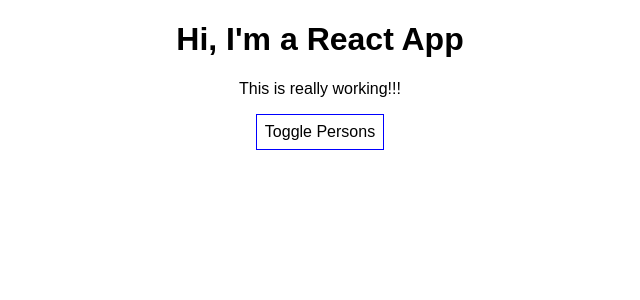
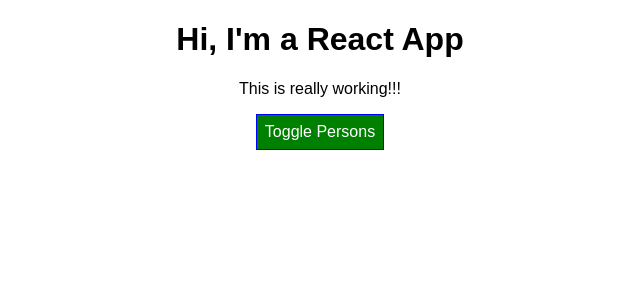
Before and after one commit to franco148/reactjs-examples, a React (Create React App) app in the folder first-react-app/: page / in a window 1280 px wide. Shown: the top 300 px of the page, without its empty margins (320-960 px from the left). Built offline with nearby package versions, Linux system fonts and the light colour scheme.

Commit message:
reactjs-max-styling: Section 5 - Using Styled Components & Dynamic Styles

```diff
--- a/first-react-app/src/App.js
+++ b/first-react-app/src/App.js
@@ -1,10 +1,25 @@
 import React, { Component } from 'react';
 import logo from './logo.svg';
 
-import Radium, { StyleRoot } from 'radium';
+// import Radium, { StyleRoot } from 'radium';
+import styled from 'styled-components';
 
 import './App.css';
 import Person from './Person/Person';
+
+const StyledButton = styled.button`
+  background-color: ${props => props.alt ? 'red' : 'green'};
+  color: white;
+  font: inherit;
+  border: 1px solid blue;
+  padding: 8px;
+  cursor: pointer;
+
+  &:hover {
+    background-color: ${props => props.alt ? 'salmon' : 'lightgreen'};
+    color: black;
+  }
+`
 
 class App extends Component {
 
@@ -67,18 +82,19 @@ class App extends Component {
 
   render() {
 
-    const style = {
-      backgroundColor: 'white',
-      font: 'inherit',
-      border: '1px solid blue',
-      padding: '8px',
-      cursor: 'pointer',
-      // The following work with Radium
-      ':hover': {
-        backgroundColor: 'lightgreen',
-        color: 'black'
-      }
-    };
+    // * Radium approach
+    // const style = {
+    //   backgroundColor: 'white',
+    //   font: 'inherit',
+    //   border: '1px solid blue',
+    //   padding: '8px',
+    //   cursor: 'pointer',
+    //   // The following work with Radium
+    //   ':hover': {
+    //     backgroundColor: 'lightgreen',
+    //     color: 'black'
+    //   }
+    // };
 
     let persons = null;
     if (this.state.showPersons) {
@@ -105,11 +121,12 @@ class App extends Component {
             age={this.state.persons[2].age} /> */}
         </div>
       );
-      style.backgroundColor = 'red';
-      style[':hover'] = {
-        backgroundColor: 'salmon',
-        color: 'blue'
-      };
+      // * Radium approach
+      // style.backgroundColor = 'red';
+      // style[':hover'] = {
+      //   backgroundColor: 'salmon',
+      //   color: 'blue'
+      // };
     }
 
     // let classes = ['red', 'bold'].join(' ');
@@ -127,24 +144,38 @@ class App extends Component {
       // ? using MediaQueries with Radium
 
       // ! Important: We can only have one root element in JSX code.
-      <StyleRoot>
-        <div className="App">
-          <h1>Hi, I'm a React App</h1>
-          <p className={classes.join(' ')}>This is really working!!!</p>
-          {/* https://reactjs.org/docs/events.html#supported-events
-              If we want to sent parameters to the eventHandler, we
-              can do the following:
+      // * Radium approach
+      // <StyleRoot>
+      //   <div className="App">
+      //     <h1>Hi, I'm a React App</h1>
+      //     <p className={classes.join(' ')}>This is really working!!!</p>
+      //     {/* https://reactjs.org/docs/events.html#supported-events
+      //         If we want to sent parameters to the eventHandler, we
+      //         can do the following:
 
-              Approach 1: this.switchNameHandler.bind(this, 'parameter')
-              Approach 2: onClick={() => this.switchNameHandler('parameter')}
-          */}
-          <button
-            style={style}
-            onClick={this.togglePersonsHandler}>Toggle Persons</button>
+      //         Approach 1: this.switchNameHandler.bind(this, 'parameter')
+      //         Approach 2: onClick={() => this.switchNameHandler('parameter')}
+      //     */}
+      //     <button
+      //       style={style}
+      //       onClick={this.togglePersonsHandler}>Toggle Persons</button>
 
-          {persons}
-        </div>
-      </StyleRoot>
+      //     {persons}
+      //   </div>
+      // </StyleRoot>
+
+      <div className="App">
+        <h1>Hi, I'm a React App</h1>
+        <p className={classes.join(' ')}>This is really working!!!</p>
+        {/* <button
+          style={style}
+          onClick={this.togglePersonsHandler}>Toggle Persons</button> */}
+        <StyledButton
+          alt={this.state.showPersons}
+          onClick={this.togglePersonsHandler}>Toggle Persons
+        </StyledButton>
+        {persons}
+      </div>
     );
   }
 
@@ -159,4 +190,7 @@ class App extends Component {
 // ? RADIUM(App): This is called a higher order component, at the end it is jus
 // ? a component wrapping your component adding, kind of injection some extra
 // ? functionality.
-export default Radium(App);
+// export default Radium(App);
+
+// * Styled-Components approach
+export default App;
--- a/first-react-app/src/Person/Person.css
+++ b/first-react-app/src/Person/Person.css
@@ -1,11 +1,11 @@
-.Person {
+/* .Person {
   width: 60%;
   margin: 16px auto;
   border: 1px solid #eee;
   box-shadow: 0 2px 3px #ccc;
   padding: 16px;
   text-align: center;
-}
+} */
 
 /* @media(min-width: 500px) {
   .Person {
--- a/first-react-app/src/Person/Person.js
+++ b/first-react-app/src/Person/Person.js
@@ -1,28 +1,51 @@
 import React from 'react';
 
-import Radium from 'radium';
+// import Radium from 'radium';
+import styled from 'styled-components';
 
 import './Person.css';
+
+const StyledDiv = styled.div `
+  width: 60%;
+  margin: 16px auto;
+  border: 1px solid #eee;
+  box-shadow: 0 2px 3px #ccc;
+  padding: 16px;
+  text-align: center;
+
+  @media(min-width: 500px) {
+    width: 450px;
+  }
+`
 
 // ES6 Approach - Functional Component
 const person = ({ name, age, children, click, changed }) => {
 
-  const style = {
-    '@media (min-width: 500px)': {
-      width: '450px'
-    }
-  };
+  // * Radium approach
+  // const style = {
+  //   '@media (min-width: 500px)': {
+  //     width: '450px'
+  //   }
+  // };
 
   // ! When using class-based components, props should be used as: this.props
   return (
-    <div className="Person" style={style}>
+    // * Radium approach
+    // <div className="Person" style={style}>
+
+    // * Styled-Components approach
+    <StyledDiv>
       <p onClick={click}>I'm a {name} and I am {age} years old!</p>
 
       {/* For accessing to the childre props, it has an special property called: children */}
       <p>{children}</p>
       <input type="text" onChange={changed} value={name} />
-    </div>
+    </StyledDiv>
   );
 };
 
-export default Radium(person);
+// * Radium approach
+// export default Radium(person);
+
+// * Styled-Component approach
+export default person;
```
Also changed, not shown: first-react-app/package.json (+14 -1 lines), 1 other file (tests, documents, lock files or other folders).
